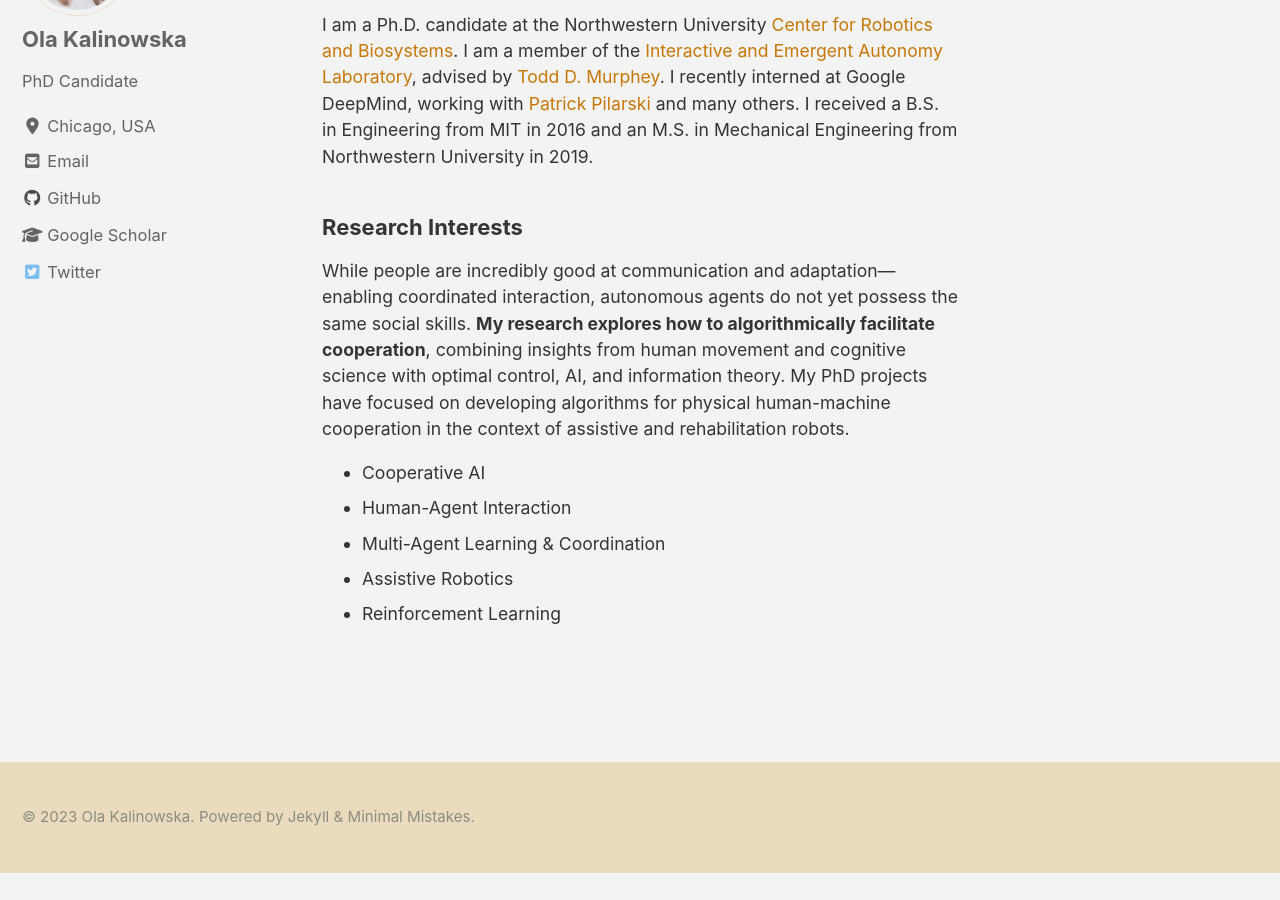
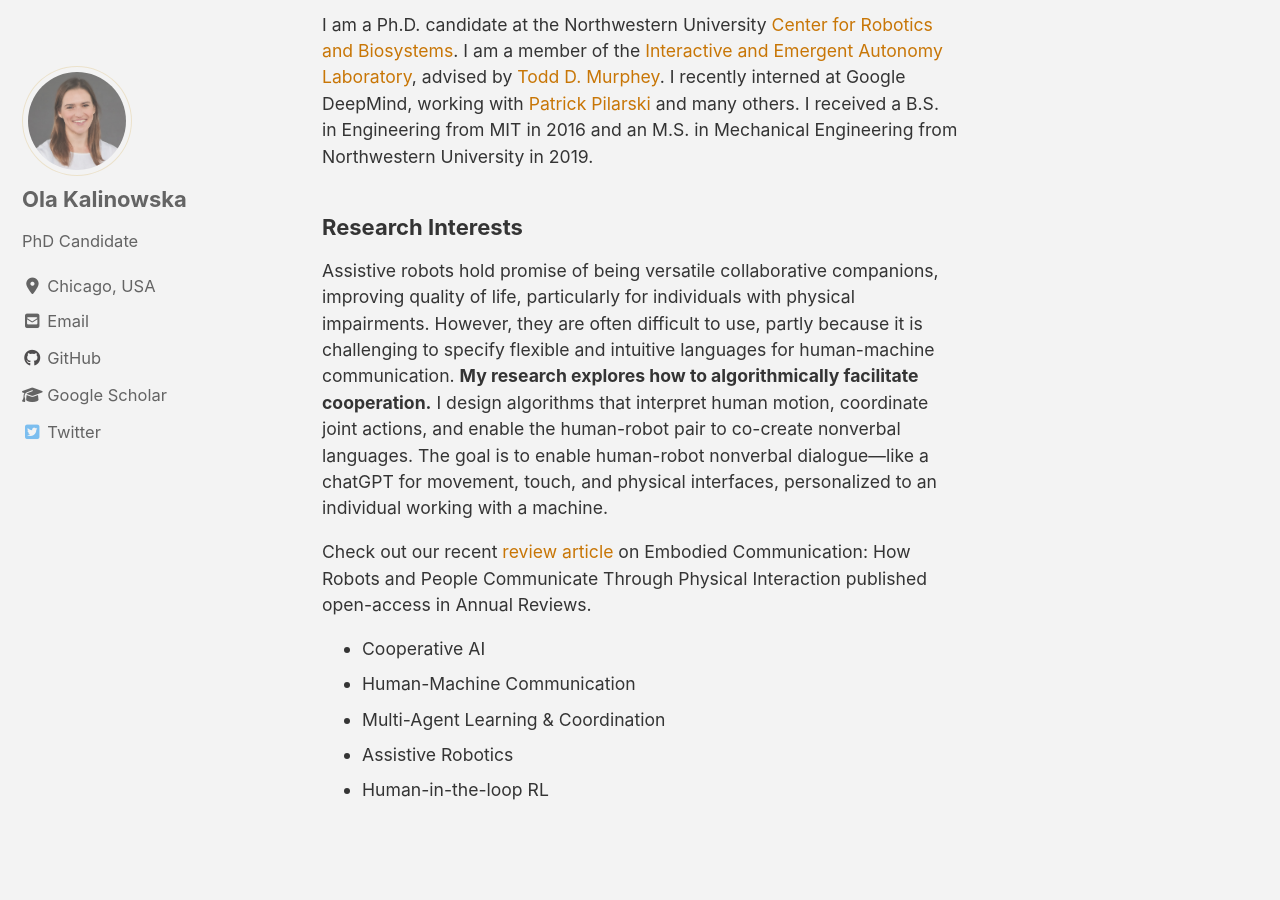
Before and after one commit to olakali/olakali.github.io, a Jekyll site: the page built from index.html, in a window 1280 px wide and 900 px high, scrolled down 205 px. Built offline with Jekyll 4.4.1, drawn with Linux system fonts in a browser that asks for light colours; cached includes are drawn as plain includes; nearby versions of some CDN libraries; the list of posts is cut into pages by our own code; before the commit the page ends 1078 px from its top, so only the background shows below that.

Commit message:
research pitch updates + review

```diff
--- a/index.html
+++ b/index.html
@@ -11,14 +11,24 @@
   <p style="font-size: 80%">I am a Ph.D. candidate at the Northwestern University <a href="https://robotics.northwestern.edu/" style="color:#C87606">Center for Robotics and Biosystems</a>. I am a member of the <a href="https://murpheylab.github.io/" style="color:#C87606">Interactive and Emergent Autonomy Laboratory</a>, advised by <a href="https://www.mccormick.northwestern.edu/research-faculty/directory/profiles/murphey-todd.html" style="color:#C87606">Todd D. Murphey</a>. I recently interned at Google DeepMind, working with <a href="https://sites.ualberta.ca/~pilarski/" style="color:#C87606">Patrick Pilarski</a> and many others. I received a B.S. in Engineering from MIT in 2016 and an M.S. in Mechanical Engineering from Northwestern University in 2019. </p>
 
   <h3>Research Interests</h3>
-  <p style="font-size: 80%">While people are incredibly good at communication and adaptation<span>&#8212;</span>enabling coordinated interaction, autonomous agents do not yet possess the same social skills. <b>My research explores how to algorithmically facilitate cooperation</b>, combining insights from human movement and cognitive science with optimal control, AI, and information theory. My PhD projects have focused on developing algorithms for physical human-machine cooperation in the context of assistive and rehabilitation robots.
+  <p style="font-size: 80%">
+    Assistive robots hold promise of being versatile collaborative companions, improving quality of life, particularly for individuals with physical impairments. However, they are often difficult to use, partly because it is challenging to specify flexible and intuitive languages for human-machine communication. <b>My research explores how to algorithmically facilitate cooperation.</b> I design algorithms that interpret human motion, coordinate joint actions, and enable the human-robot pair to co-create nonverbal languages. The goal is to enable human-robot nonverbal dialogue<span>&#8212;</span>like a chatGPT for movement, touch, and physical interfaces, personalized to an individual working with a machine.
+
+    <!-- People, on the other hand, have exceptional capabilities to develop and adapt communication protocols that enable versatile collaboration. -->
+
+    <!-- While people are incredibly good at communication and adaptation<span>&#8212;</span>enabling coordinated interaction, autonomous agents do not yet possess the same social skills. <b>My research explores how to algorithmically facilitate cooperation</b>, combining insights from human movement and cognitive science with optimal control, AI, and information theory. My PhD projects have focused on developing algorithms for physical human-machine cooperation in the context of assistive and rehabilitation robots. -->
   </p>
+
+  <p style="font-size: 80%">
+    Check out our recent <a href="https://www.annualreviews.org/doi/abs/10.1146/annurev-control-070122-102501" style="color:#C87606">review article</a> on Embodied Communication: How Robots and People Communicate Through Physical Interaction published open-access in Annual Reviews.
+  </p>
+
   <ul style="font-size: 80%">
     <li>Cooperative AI</li>
-    <li>Human-Agent Interaction</li>
+    <li>Human-Machine Communication</li>
     <li>Multi-Agent Learning & Coordination</li>
     <li>Assistive Robotics</li>
-    <li>Reinforcement Learning</li>
+    <li>Human-in-the-loop RL</li>
   </ul>
   <!-- <p style="font-size: 80%">I am an interdisciplinary scientist and engineer focusing on understanding and controlling cooperative agents. In my research, I explore how to algorithmically facilitate communication and adaptation for effective human-agent and agent-agent cooperation.</p> Robots have the physical capability to assist with physical tasks but  -->
 </body>
```
